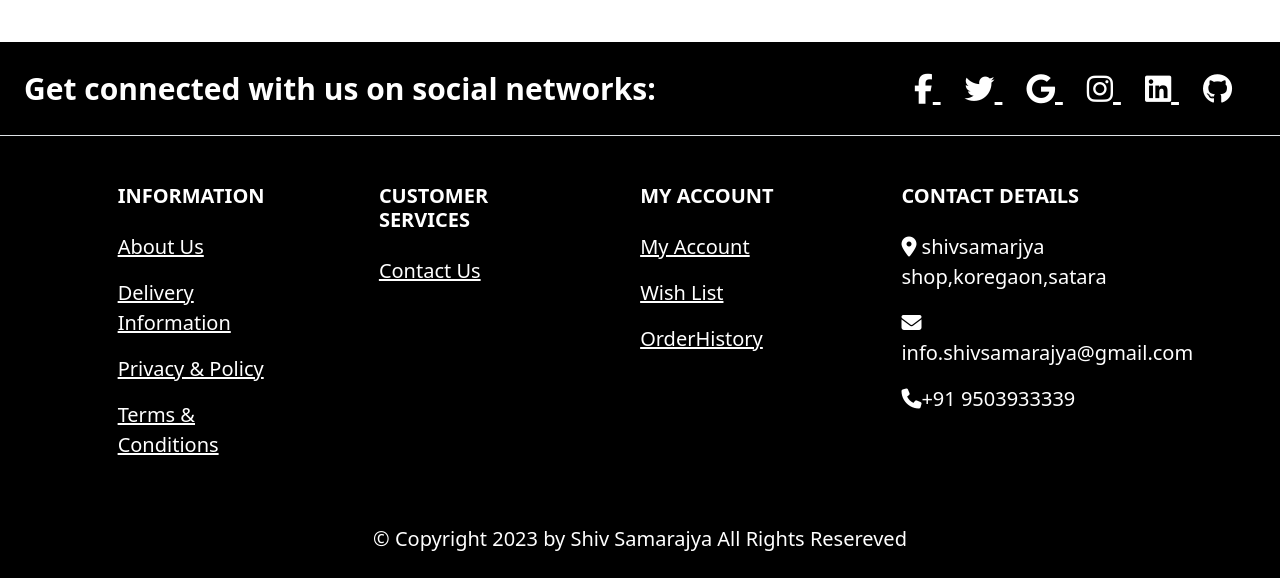
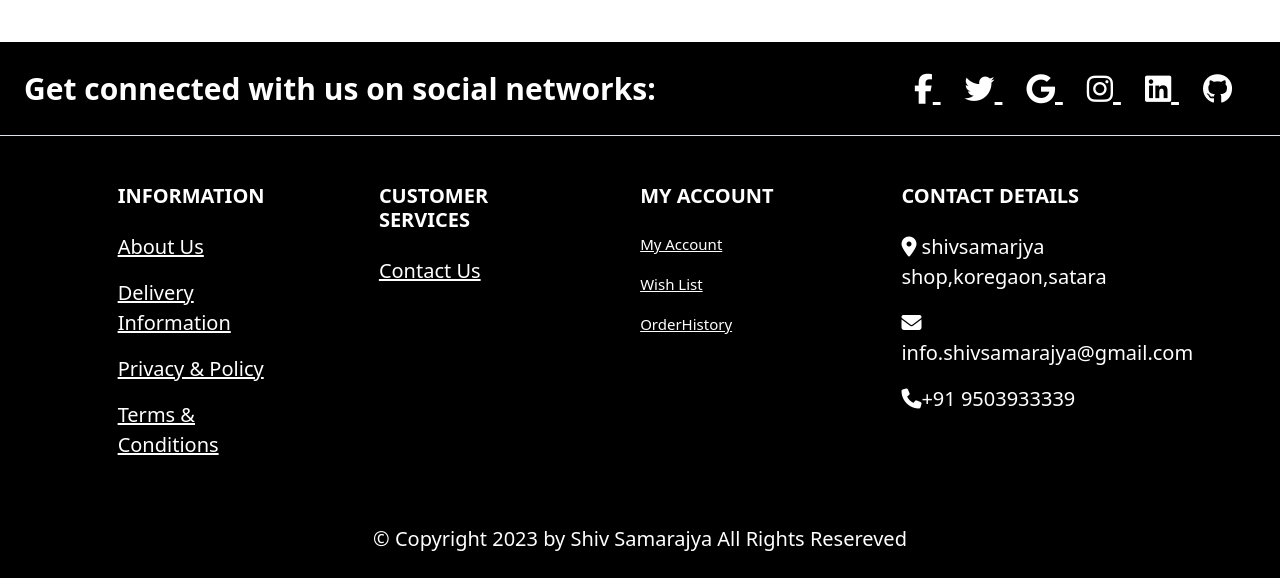
Before and after one commit to vaibhav0927/shivsamrajyaecommerce, a Django app: page / in a window 1280 px wide. Shown: the part 3253-3831 px from the top of the page. Run offline with Django 5.2, Linux system fonts and the light colour scheme; some libraries are stand-ins or nearby versions.

Commit message:
contactus

```diff
--- a/templates/contactus.html
+++ b/templates/contactus.html
@@ -10,9 +10,6 @@
     <!-- Bootstrap icons-->
     <link href="https://cdn.jsdelivr.net/npm/bootstrap@5.3.3/dist/css/bootstrap.min.css" rel="stylesheet"
         integrity="sha384-QWTKZyjpPEjISv5WaRU9OFeRpok6YctnYmDr5pNlyT2bRjXh0JMhjY6hW+ALEwIH" crossorigin="anonymous">
-
-
-
 
     <!-- Font Awesome CDN -->
     <link rel="stylesheet" href="https://cdnjs.cloudflare.com/ajax/libs/font-awesome/6.5.1/css/all.min.css">
--- a/templates/master.html
+++ b/templates/master.html
@@ -195,13 +195,13 @@
            My Account
           </h6>
           <p>
-            <a href="#!" style="font-size: 20px;  color: white;">My Account</a>
+            <a href="#!" style="font-size: 15px;  color: white;">My Account</a>
           </p>
           <p>
-            <a href="#!"  style="font-size: 20px;  color: white;"> Wish  List</a>
+            <a href="#!"  style="font-size: 15px;  color: white;"> Wish  List</a>
           </p>
           <p>
-            <a href="#!"  style="font-size: 20px;  color: white;">OrderHistory</a>
+            <a href="#!"  style="font-size: 15px;  color: white;">OrderHistory</a>
           </p>
 
         </div>
```
